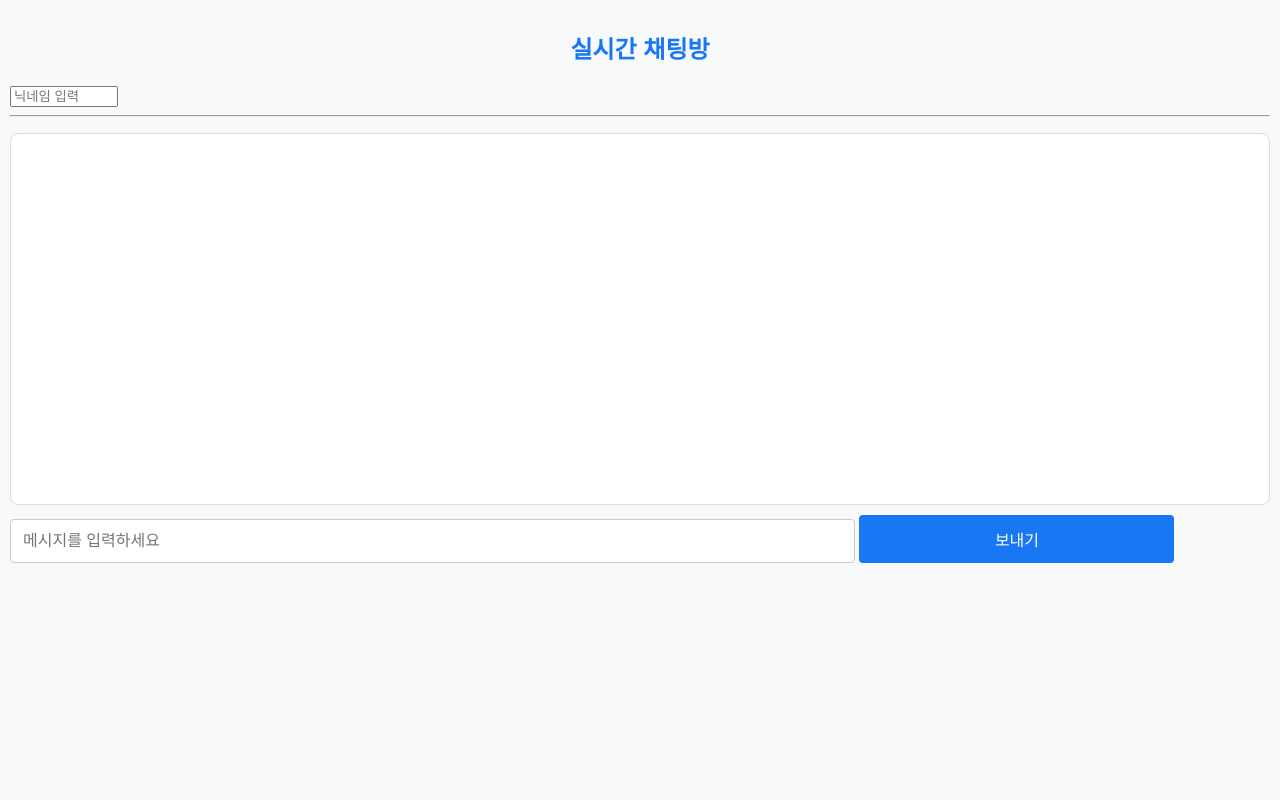
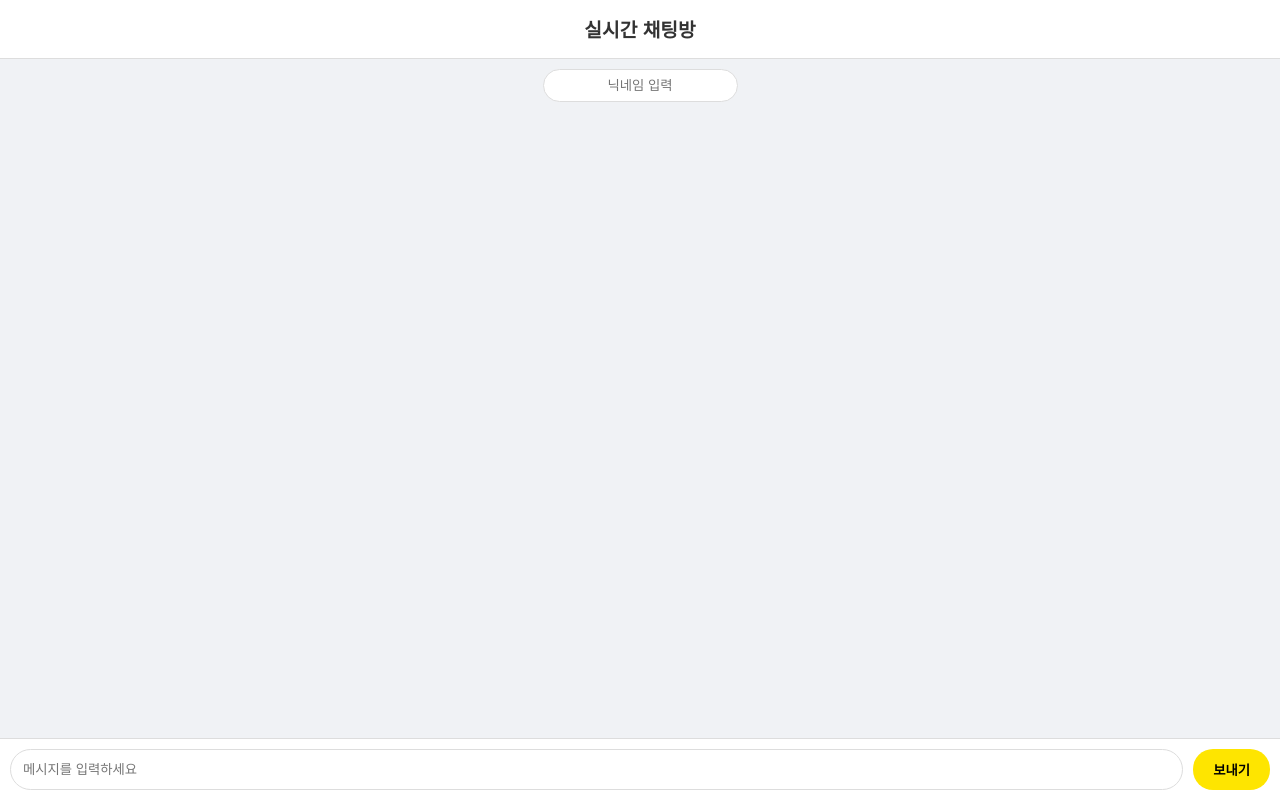
Before and after one commit to mintpocky0109-debug/my-chat, a website: page index.html in a window 1280 px wide. Drawn offline with nearby package versions, Linux system fonts and the light colour scheme; no server answers.

Commit message:
UI 디자인 업데이트

```diff
--- a/index.html
+++ b/index.html
@@ -8,55 +8,120 @@
     <meta charset="utf-8">
 
     <style>
-        /* 1. 전체 폰트를 '나눔고딕'으로 설정 (sans-serif 앞에 넣어야 합니다) */
+    /* 1. 전체 배경 및 폰트 설정 */
     body {
         font-family: 'Nanum Gothic', sans-serif;
         margin: 0;
-            padding: 10px;
-            box-sizing: border-box;
-            background-color: #f8f9fa; /* 배경색 살짝 추가 */
+        padding: 0;
+        background-color: #f0f2f5; /* 연한 회색 배경 */
+        display: flex;
+        flex-direction: column;
+        height: 100vh; /* 화면 꽉 채우기 */
     }
 
-        /* 2. 제목 스타일 */
+    /* 2. 상단 제목 */
     h2 {
-            font-family: 'Nanum Gothic', sans-serif;
-            font-weight: 700;
-            color: #1877f2;
+        background-color: #ffffff;
+        margin: 0;
+        padding: 15px;
+        font-size: 1.2rem;
+        color: #333;
         text-align: center;
+        border-bottom: 1px solid #ddd;
     }
 
-        /* 채팅 메시지 영역 */
+    /* 3. 닉네임 입력칸 */
+    #username {
+        margin: 10px;
+        padding: 8px;
+        border: 1px solid #ddd;
+        border-radius: 20px;
+        text-align: center;
+        outline: none;
+    }
+
+    /* 4. 채팅 메시지 창 (말풍선들이 떠다닐 곳) */
     #messages {
-            background: white;
-            border: 1px solid #ddd;
-            border-radius: 8px;
-            height: 350px;
-            overflow-y: scroll;
-            padding: 10px;
-            margin-bottom: 10px;
+        flex: 1; /* 남은 공간 모두 차지 */
+        overflow-y: auto;
+        padding: 20px;
+        display: flex;
+        flex-direction: column;
+        gap: 10px; /* 메시지 사이 간격 */
         list-style: none;
     }
 
-        #input { width: 65%; padding: 12px; font-size: 16px; border: 1px solid #ccc; border-radius: 4px; }
-        button { width: 25%; padding: 12px; font-size: 16px; cursor: pointer; background-color: #1877f2; color: white; border: none; border-radius: 4px; }
-        .my-msg { color: blue; text-align: right; margin-bottom: 5px; font-weight: bold; }
-        .other-msg { color: black; text-align: left; margin-bottom: 5px; }
+    /* 5. 공통 메시지 스타일 (말풍선 기본) */
+    #messages li {
+        max-width: 70%;
+        padding: 10px 15px;
+        border-radius: 15px;
+        font-size: 14px;
+        line-height: 1.4;
+        position: relative;
+    }
+
+    /* 내가 보낸 메시지: 오른쪽, 노란색 */
+    .my-msg {
+        align-self: flex-end;
+        background-color: #fee500; /* 카톡 노란색 */
+        color: #333;
+        border-bottom-right-radius: 2px !important;
+    }
+
+    /* 남이 보낸 메시지: 왼쪽, 흰색 */
+    .other-msg {
+        align-self: flex-start;
+        background-color: #ffffff;
+        color: #333;
+        border-bottom-left-radius: 2px !important;
+        border: 1px solid #ddd;
+    }
+
+    /* 6. 하단 입력창 영역 */
+    .input-area {
+        background-color: #ffffff;
+        padding: 10px;
+        display: flex;
+        gap: 10px;
+        border-top: 1px solid #ddd;
+    }
+
+    #input {
+        flex: 1;
+        padding: 12px;
+        border: 1px solid #ddd;
+        border-radius: 25px;
+        outline: none;
+    }
+
+    button {
+        background-color: #fee500;
+        border: none;
+        padding: 0 20px;
+        border-radius: 20px;
+        font-weight: bold;
+        cursor: pointer;
+    }
 </style>
 </head>
 <meta name="viewport" content="width=device-width, initial-scale=1.0">
 <body>
     <h2>실시간 채팅방</h2>
-    <input id="username" type="text" placeholder="닉네임 입력" style="width: 100px;">
-    <hr>
+    <div style="text-align: center;">
+        <input id="username" type="text" placeholder="닉네임 입력">
+    </div>
+
     <ul id="messages"></ul>
 
+    <div class="input-area">
         <input id="input" autocomplete="off" placeholder="메시지를 입력하세요"
             onkeypress="if(event.keyCode==13) sendMessage();" />
         <button onclick="sendMessage()">보내기</button>
+    </div>
 
     <script src="/socket.io/socket.io.js"></script>
     <script>
-      // 중요: io() 안에 아무것도 넣지 마세요!
       const socket = io();
 
       function sendMessage() {
@@ -76,9 +141,11 @@
 
       socket.on('chat message', function(data) {
         const item = document.createElement('li');
+        // 메시지 내용을 담는 부분
         item.textContent = `${data.name} : ${data.text}`;
 
         const myName = document.getElementById('username').value;
+        // 내가 보낸 건지 남이 보낸 건지에 따라 디자인 클래스 부여
         item.className = (data.name === myName) ? 'my-msg' : 'other-msg';
 
         const chatBox = document.getElementById('messages');
```
Lines whose indentation alone changed are shown as unchanged.
